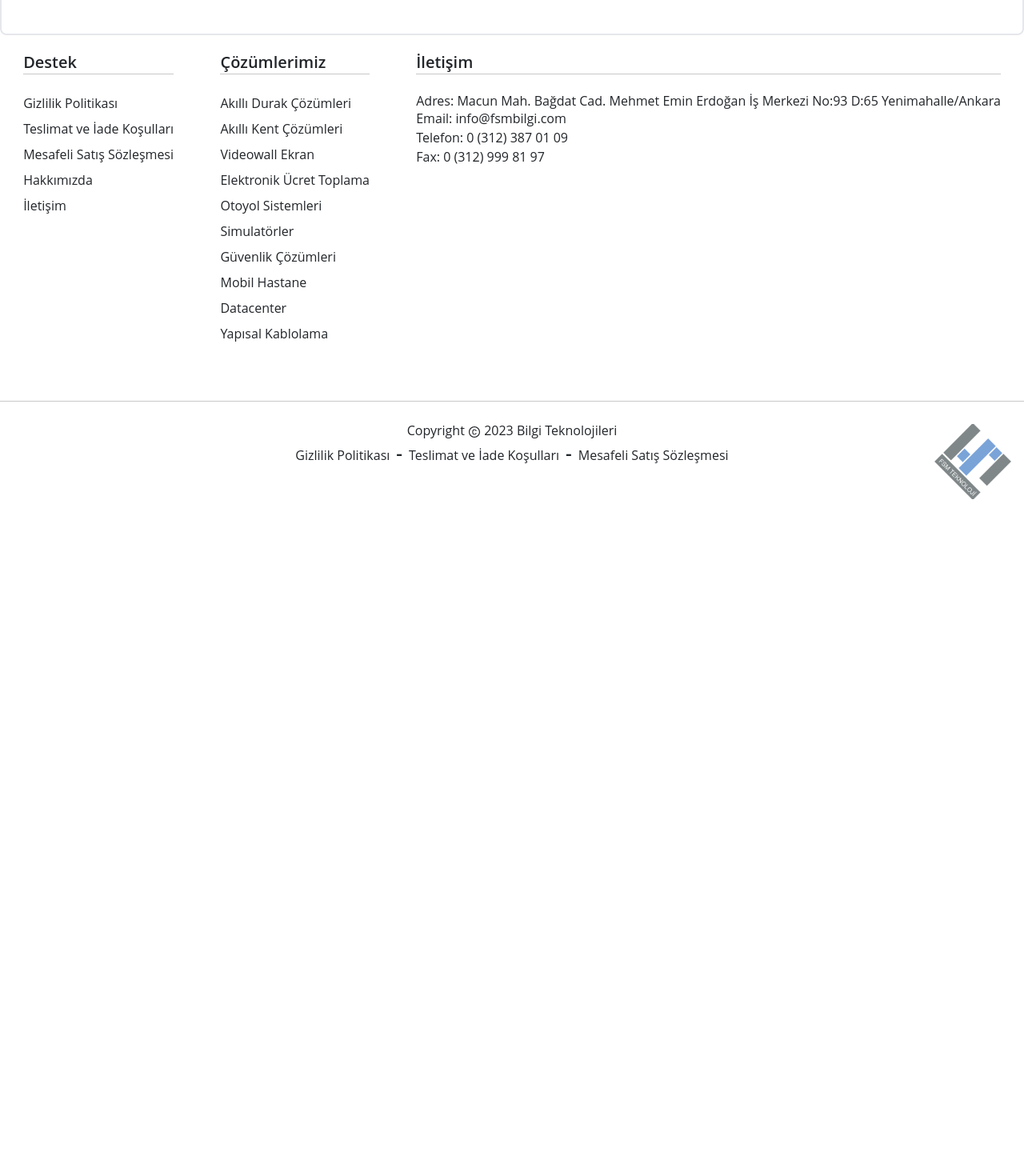
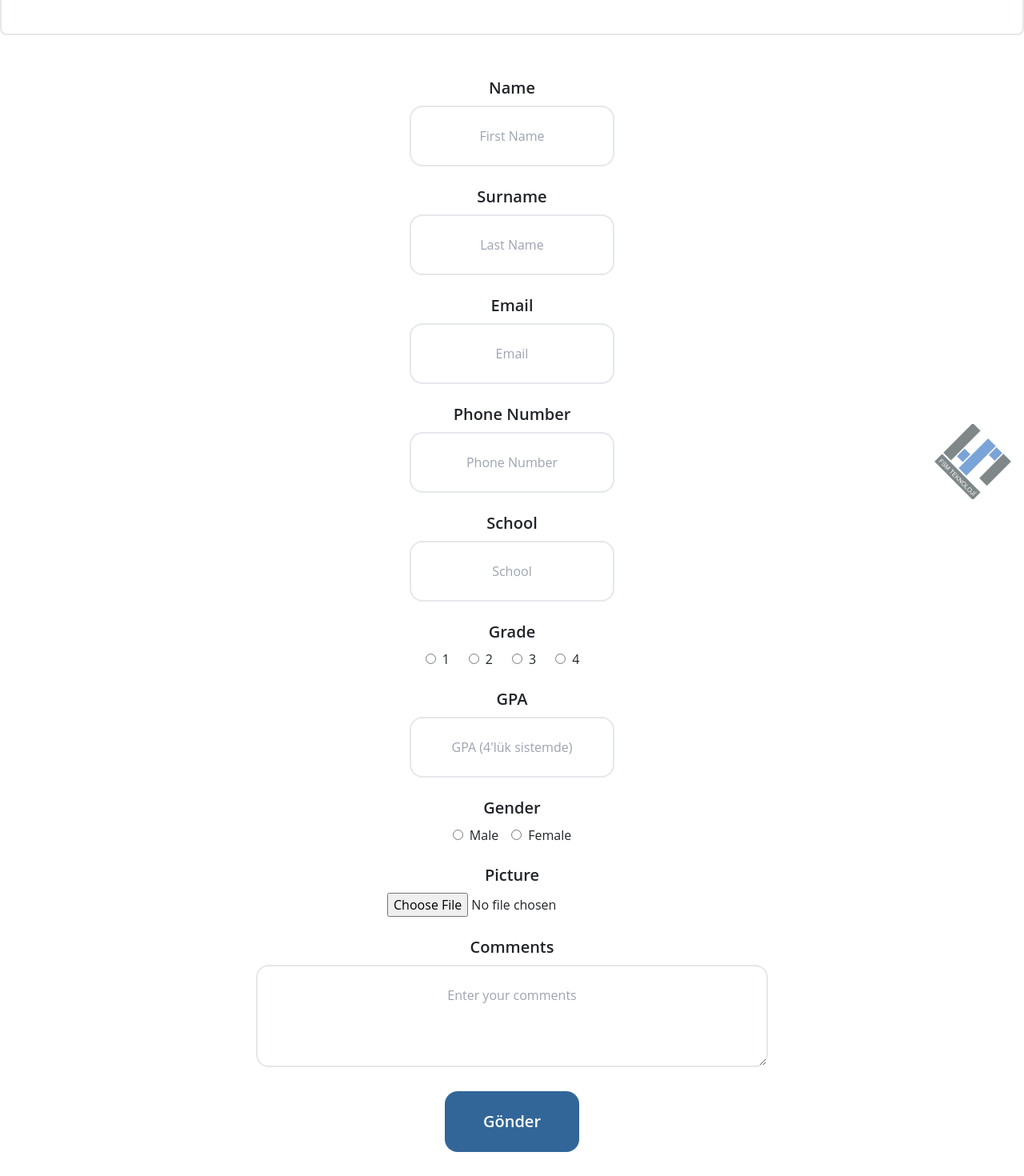
Before and after one commit to MYellowrock/FSM-Website, a React (Create React App) app: page /intern in a window 1280 px wide. Shown: the part 160-1630 px from the top of the page at 80% size. Before the commit the page ends 800 px from the top, so only its background shows below. Built offline with nearby package versions, Linux system fonts and the light colour scheme; the HTML template or start-up script is replaced by a standard one.

Commit message:
ik-updated

```diff
--- a/src/App.js
+++ b/src/App.js
@@ -28,6 +28,9 @@ import DeliveryAndReturn from "./components/support/DeliveryAndReturn";
 import SalesContract from "./components/support/SalesContract";
 import SecurityPolicy from "./components/support/SecurityPolicy";
 
+import Intern from "./components/Intern";
+import Hiring from "./components/Hiring";
+
 function App() {
   return (
     <BrowserRouter>
@@ -52,6 +55,8 @@ function App() {
         <Route path="delivery-and-return" element={<DeliveryAndReturn />} />
         <Route path="sales-contract" element={<SalesContract />} />
         <Route path="security-policy" element={<SecurityPolicy />} />
+        <Route path="intern" element={<Intern />} />
+        <Route path="hiring" element={<Hiring />} />
       </Routes>
       <Footer />
     </BrowserRouter>
--- /dev/null
+++ b/src/components/Hiring.js
@@ -0,0 +1,108 @@
+function Hiring() {
+    return (
+      <div id="hiring">
+        <div id="human-sources-form">
+          <form className="my-24">
+            <label className="block text-center">
+              <span className="block text-xl font-semibold mb-2">Name</span>
+              <input
+                type="text"
+                className="peer border-2 rounded-2xl p-4 w-[256px] text-center"
+                placeholder="First Name"
+                name="name"
+              />
+            </label>
+
+            <label className="block text-center mt-6">
+              <span className="block text-xl font-semibold mb-2">Surname</span>
+              <input
+                type="text"
+                className="peer border-2 rounded-2xl p-4 w-[256px] text-center"
+                placeholder="Last Name"
+                name="surname"
+              />
+            </label>
+
+            <label className="block text-center mt-6">
+              <span className="block text-xl font-semibold mb-2">Email</span>
+              <input
+                type="email"
+                className="peer border-2 rounded-2xl p-4 w-[256px] text-center"
+                placeholder="Email"
+                name="email"
+              />
+            </label>
+
+            <label className="block text-center mt-6">
+              <span className="block text-xl font-semibold mb-2">
+                Phone Number
+              </span>
+              <input
+                type="tel"
+                className="peer border-2 rounded-2xl p-4 w-[256px] text-center"
+                placeholder="Phone Number"
+                name="phone"
+              />
+            </label>
+
+            <label className="block text-center mt-6">
+            <span className="block text-xl font-semibold mb-2">School</span>
+            <input
+              type="text"
+              className="peer border-2 rounded-2xl p-4 w-[256px] text-center"
+              placeholder="School"
+              name="school"
+            />
+          </label>
+
+          <label className="block text-center mt-6">
+              <span className="block text-xl font-semibold mb-2">
+                GPA
+              </span>
+              <input
+                type="tel"
+                className="peer border-2 rounded-2xl p-4 w-[256px] text-center"
+                placeholder="GPA (4'lük sistemde)"
+                name="phone"
+              />
+            </label>
+
+            <label className="block text-center mt-6">
+              <span className="block text-xl font-semibold mb-2">Gender</span>
+              <div className="flex justify-center items-center">
+                <label className="mr-4">
+                  <input type="radio" name="gender" value="male" />
+                  <span className="ml-2">Male</span>
+                </label>
+                <label>
+                  <input type="radio" name="gender" value="female" />
+                  <span className="ml-2">Female</span>
+                </label>
+              </div>
+            </label>
+
+            <label className="block text-center mt-6">
+            <span className="block text-xl font-semibold mb-2">Picture</span>
+            <input type="file" accept="image/*" className="peer text-center" name="picture"/>
+          </label>
+
+            <label className="block text-center mt-6">
+              <span className="block text-xl font-semibold mb-2">Comments</span>
+              <textarea
+                className="peer border-2 rounded-2xl p-4 w-1/2 h-32 text-center"
+                placeholder="Enter your comments"
+                name="comments"
+              />
+            </label>
+
+            <button type="submit" className="block mt-6 bg-fsm-blue text-white px-12 py-6 rounded-2xl hover:bg-blue-600 mx-auto">
+            <p className="text-center font-semibold text-xl">Gönder</p>
+          </button>
+
+          </form>
+        </div>
+      </div>
+    );
+  }
+
+  export default Hiring;
--- a/src/components/Ik.js
+++ b/src/components/Ik.js
@@ -1,9 +1,27 @@
+import { PiStudentBold } from "react-icons/pi";
+import { MdWorkOutline } from "react-icons/md";
+import "../styles/ik.css";
+import { Link } from "react-router-dom";
+
 function Ik() {
-    return (
-        <div id="ik">
-            Ik
-        </div>
-    )
+  return (
+    <div id="ik">
+      <div className="flex flex-row justify-around items-center my-24 p-12">
+        <Link to="/hiring">
+          <div className="hiring-intern p-24 border-4 border-solid border-black rounded-3xl flex flex-col justify-center items-center hover:bg-fsm-blue hover:text-white hover:ease-in hover:duration-600">
+            <MdWorkOutline className="text-center text-5xl mb-4" />
+            <h1 className="font-semibold text-2xl text-center">İş İlanı</h1>
+          </div>
+        </Link>
+        <Link to="/intern">
+          <div className="hiring-intern p-24 border-4 border-solid border-black rounded-3xl flex flex-col justify-center items-center hover:bg-fsm-blue hover:text-white hover:ease-in hover:duration-600">
+            <PiStudentBold className="text-center text-5xl mb-4" />
+            <h1 className="font-semibold text-2xl text-center">Stajyer İlanı</h1>
+          </div>
+        </Link>
+      </div>
+    </div>
+  );
 }
 
 export default Ik;
--- /dev/null
+++ b/src/components/Intern.js
@@ -0,0 +1,130 @@
+function Intern() {
+  return (
+    <div id="intern">
+      <div id="human-sources-form">
+        <form className="my-24">
+          <label className="block text-center">
+            <span className="block text-xl font-semibold mb-2">Name</span>
+            <input
+              type="text"
+              className="peer border-2 rounded-2xl p-4 w-[256px] text-center"
+              placeholder="First Name"
+              name="name"
+            />
+          </label>
+
+          <label className="block text-center mt-6">
+            <span className="block text-xl font-semibold mb-2">Surname</span>
+            <input
+              type="text"
+              className="peer border-2 rounded-2xl p-4 w-[256px] text-center"
+              placeholder="Last Name"
+              name="surname"
+            />
+          </label>
+
+          <label className="block text-center mt-6">
+            <span className="block text-xl font-semibold mb-2">Email</span>
+            <input
+              type="email"
+              className="peer border-2 rounded-2xl p-4 w-[256px] text-center"
+              placeholder="Email"
+              name="email"
+            />
+          </label>
+
+          <label className="block text-center mt-6">
+            <span className="block text-xl font-semibold mb-2">
+              Phone Number
+            </span>
+            <input
+              type="tel"
+              className="peer border-2 rounded-2xl p-4 w-[256px] text-center"
+              placeholder="Phone Number"
+              name="phone"
+            />
+          </label>
+
+          <label className="block text-center mt-6">
+            <span className="block text-xl font-semibold mb-2">School</span>
+            <input
+              type="text"
+              className="peer border-2 rounded-2xl p-4 w-[256px] text-center"
+              placeholder="School"
+              name="school"
+            />
+          </label>
+
+          <label className="block text-center mt-6">
+            <span className="block text-xl font-semibold mb-2">Grade</span>
+            <div className="flex justify-center items-center">
+              <label className="mr-4">
+                <input type="radio" name="grade" value="first" />
+                <span className="mx-2">1</span>
+              </label>
+              <label className="mr-4">
+                <input type="radio" name="grade" value="second" />
+                <span className="mx-2">2</span>
+              </label>
+              <label className="mr-4">
+                <input type="radio" name="grade" value="third" />
+                <span className="mx-2">3</span>
+              </label>
+              <label className="mr-4">
+                <input type="radio" name="grade" value="fourth" />
+                <span className="mx-2">4</span>
+              </label>
+            </div>
+          </label>
+
+          <label className="block text-center mt-6">
+              <span className="block text-xl font-semibold mb-2">
+                GPA
+              </span>
+              <input
+                type="tel"
+                className="peer border-2 rounded-2xl p-4 w-[256px] text-center"
+                placeholder="GPA (4'lük sistemde)"
+                name="phone"
+              />
+            </label>
+
+          <label className="block text-center mt-6">
+            <span className="block text-xl font-semibold mb-2">Gender</span>
+            <div className="flex justify-center items-center">
+              <label className="mr-4">
+                <input type="radio" name="gender" value="male" />
+                <span className="ml-2">Male</span>
+              </label>
+              <label>
+                <input type="radio" name="gender" value="female" />
+                <span className="ml-2">Female</span>
+              </label>
+            </div>
+          </label>
+
+          <label className="block text-center mt-6">
+            <span className="block text-xl font-semibold mb-2">Picture</span>
+            <input type="file" accept="image/*" className="peer" name="picture"/>
+          </label>
+
+          <label className="block text-center mt-6">
+            <span className="block text-xl font-semibold mb-2">Comments</span>
+            <textarea
+              className="peer border-2 rounded-2xl p-4 w-1/2 h-32 text-center"
+              placeholder="Enter your comments"
+              name="comments"
+            />
+          </label>
+
+          <button type="submit" className="block mt-6 bg-fsm-blue text-white px-12 py-6 rounded-2xl hover:bg-blue-600 mx-auto">
+            <p className="text-center font-semibold text-xl">Gönder</p>
+          </button>
+
+        </form>
+      </div>
+    </div>
+  );
+}
+
+export default Intern;
--- /dev/null
+++ b/src/styles/ik.css
@@ -0,0 +1,5 @@
+.hiring-intern {
+    cursor: pointer;
+
+    width: 35vw;
+}
```
Also changed, not shown: src/styles/online.css (added).
